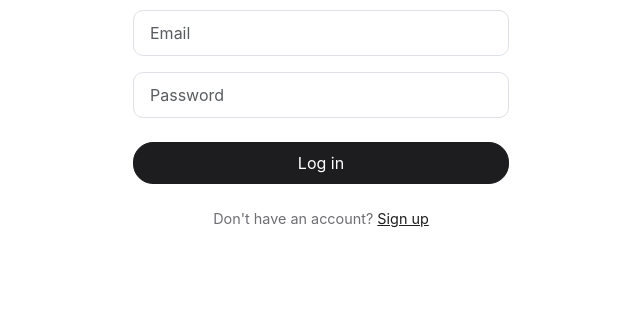
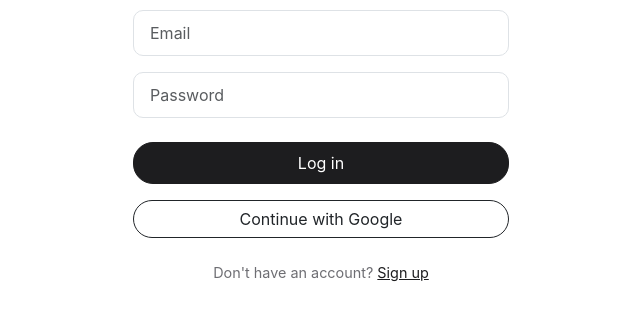
Before and after one commit to lolusoleye/habit-tracker, a Flask app: page /login in a window 1280 px wide. Shown: the part 201-522 px from the top of the page, without its empty margins (319-959 px from the left). Run offline with Flask 3, Linux system fonts and the light colour scheme.

Commit message:
added google login with oauth and pro indicator

```diff
--- a/app.py
+++ b/app.py
@@ -1,4 +1,5 @@
 from flask import Flask, render_template, request, redirect, url_for, session,flash
+from authlib.integrations.flask_client import OAuth
 from database import get_db, init_db
 from datetime import date
 from werkzeug.security import generate_password_hash, check_password_hash
@@ -20,6 +21,14 @@ app.secret_key = os.getenv("SECRET_KEY")
 with app.app_context():
     init_db()
 
+oauth = OAuth(app)
+google = oauth.register(
+    name="google",
+    client_id=os.getenv("GOOGLE_CLIENT_ID"),
+    client_secret=os.getenv("GOOGLE_CLIENT_SECRET"),
+    server_metadata_url="https://accounts.google.com/.well-known/openid-configuration",
+    client_kwargs={"scope": "openid email"}
+)
 @app.route("/")
 def home():
     if "user_id" not in session:
@@ -30,6 +39,27 @@ def home():
     user = conn.execute("SELECT * FROM users WHERE id = ?", (session["user_id"],)).fetchone()
     conn.close()
     return render_template("index.html", habits=habits, user=user, error=error)
+
+@app.route("/login/google")
+def google_login():
+    redirect_uri = url_for("google_callback", _external=True)
+    return google.authorize_redirect(redirect_uri)
+
+
+@app.route("/login/google/callback")
+def google_callback():
+    token = google.authorize_access_token()
+    user_info = token["userinfo"]
+    email = user_info["email"]
+    conn = get_db()
+    user = conn.execute("SELECT * FROM users WHERE email = ?", (email,)).fetchone()
+    if not user:
+        conn.execute("INSERT INTO users (email, password) VALUES (?, ?)", (email, ""))
+        conn.commit()
+        user = conn.execute("SELECT * FROM users WHERE email = ?", (email,)).fetchone()
+    session["user_id"] = user["id"]
+    conn.close()
+    return redirect(url_for("home"))
 
 @app.route("/signup", methods=["GET", "POST"])
 def signup():
--- a/templates/login.html
+++ b/templates/login.html
@@ -51,6 +51,11 @@
             </div>
             <button type="submit" class="btn btn-primary">Log in</button>
         </form>
+        <div class="mt-3 text-center">
+    <a href="/login/google" class="btn btn-outline-dark" style="border-radius:20px; width:100%;">
+        Continue with Google
+    </a>
+</div>
 
         <p class="mt-4 text-center" style="font-size:0.9rem; color:#6e6e73;">
             Don't have an account? <a href="/signup" style="color:#1d1d1f;">Sign up</a>
```
Also changed, not shown: templates/index.html (+9 -6 lines).
